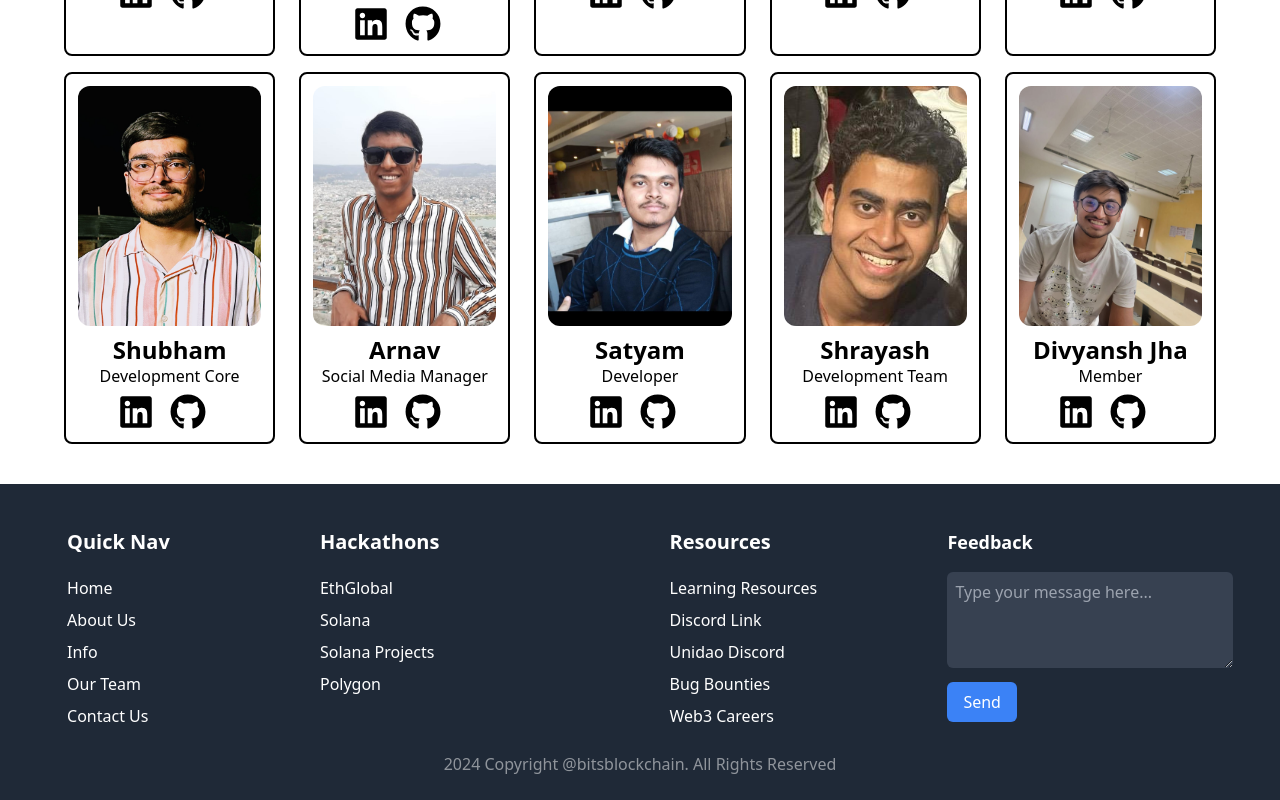
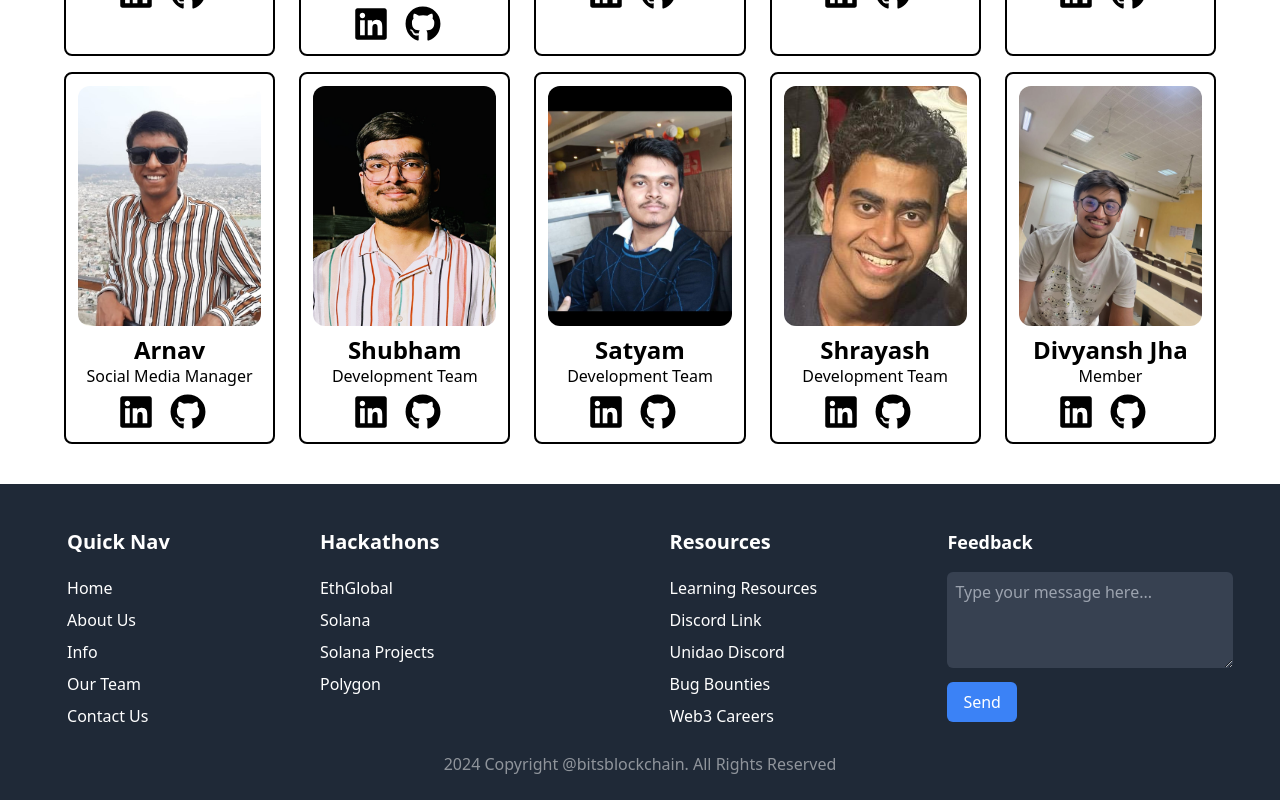
Before and after one commit to Anonymous2512/BitsBlockChainWebsite, a React (Vite) app: page / in a window 1280 px wide. Shown: the part 2863-3663 px from the top of the page. Built offline with nearby package versions, Linux system fonts and the light colour scheme; a web font is replaced by a local one.

Commit message:
first commit

```diff
--- a/src/Data.js
+++ b/src/Data.js
@@ -94,17 +94,6 @@ const TeamMembers = [
       "Lorem ipsum dolor sit amet, consectetur adipiscing elit. Sed euismod justo ut mi ultricies, ut accumsan libero tristique. Vivamus non risus auctor, vestibulum ipsum ac, convallis nisi. Maecenas vitae ullamcorper ex.",
   },
   {
-    name: "Shubham",
-    LinkedIn:
-      "https://www.linkedin.com/in/shubham-mishra-61383b228?utm_source=share&utm_campaign=share_via&utm_content=profile&utm_medium=android_app",
-    image: "../../images/shubham mishra.jpg",
-    Github: "https://github.com/ShubhamX90",
-    position: "Development Core",
-    description:
-      "Lorem ipsum dolor sit amet, consectetur adipiscing elit. Sed euismod justo ut mi ultricies, ut accumsan libero tristique. Vivamus non risus auctor, vestibulum ipsum ac, convallis nisi. Maecenas vitae ullamcorper ex.",
-  },
-
-  {
     name: "Arnav",
     LinkedIn: "",
     image: "../../images/arnav.jpg",
@@ -114,11 +103,22 @@ const TeamMembers = [
       "Lorem ipsum dolor sit amet, consectetur adipiscing elit. Sed euismod justo ut mi ultricies, ut accumsan libero tristique. Vivamus non risus auctor, vestibulum ipsum ac, convallis nisi. Maecenas vitae ullamcorper ex.",
   },
   {
+    name: "Shubham",
+    LinkedIn:
+      "https://www.linkedin.com/in/shubham-mishra-61383b228?utm_source=share&utm_campaign=share_via&utm_content=profile&utm_medium=android_app",
+    image: "../../images/shubham mishra.jpg",
+    Github: "https://github.com/ShubhamX90",
+    position: "Development Team",
+    description:
+      "Lorem ipsum dolor sit amet, consectetur adipiscing elit. Sed euismod justo ut mi ultricies, ut accumsan libero tristique. Vivamus non risus auctor, vestibulum ipsum ac, convallis nisi. Maecenas vitae ullamcorper ex.",
+  },
+
+  {
     name: "Satyam",
     LinkedIn: "www.linkedin.com/in/satyam-811543275",
     image: "../../images/satyam.jpg",
     Github: "https://github.com/Satyamk33",
-    position: "Developer",
+    position: "Development Team",
     description:
       "Lorem ipsum dolor sit amet, consectetur adipiscing elit. Sed euismod justo ut mi ultricies, ut accumsan libero tristique. Vivamus non risus auctor, vestibulum ipsum ac, convallis nisi. Maecenas vitae ullamcorper ex.",
   },
```
Also changed, not shown: public/images/about .jpg (added).
